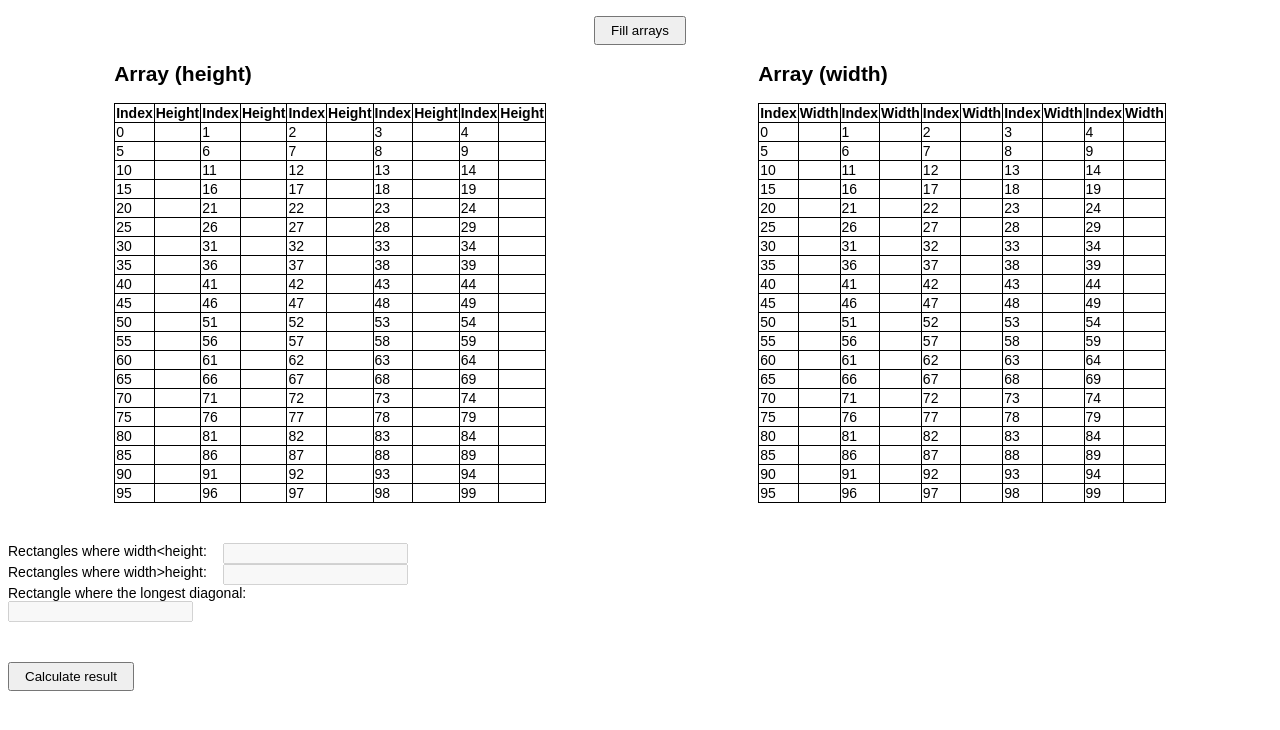
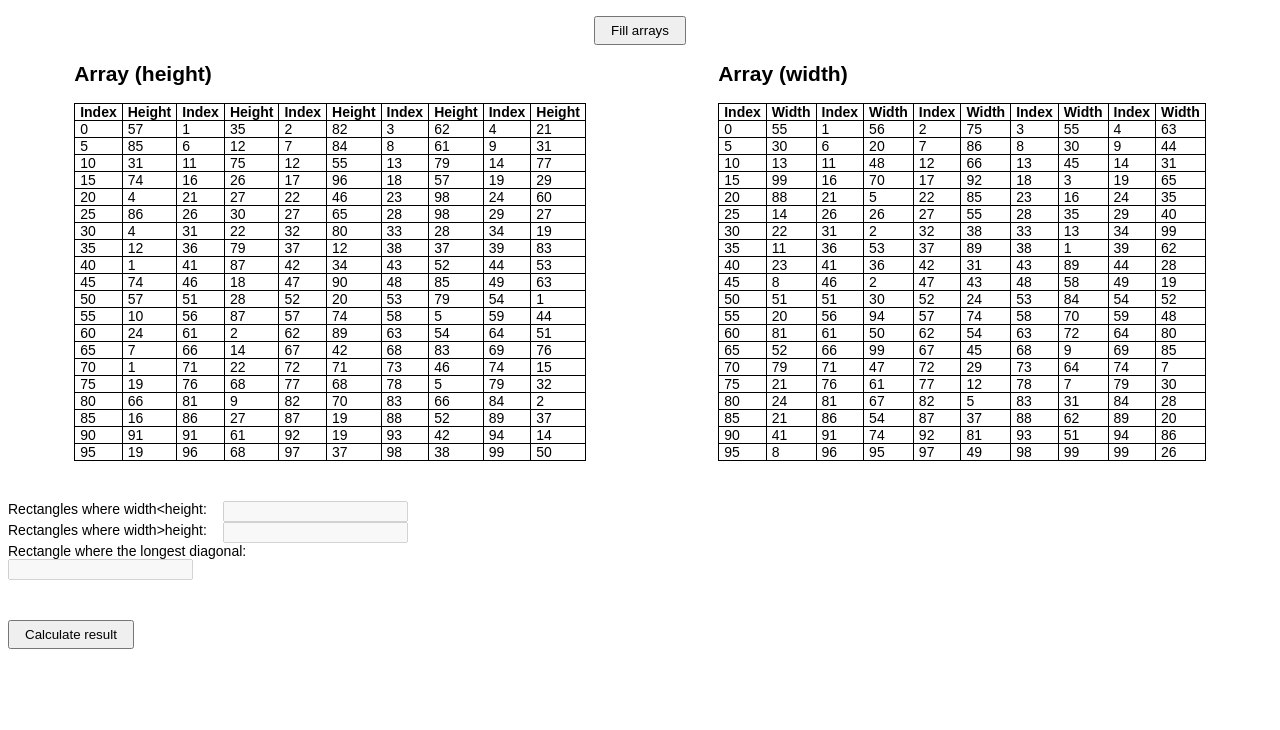
Before and after one commit to DmitriyKondaurov/taskDebet, a plain HTML site: page index.html in a window 1280 px wide. Both pictures are taken after a click on the button "Fill arrays". Shown: the part 54-784 px from the top of the page. Drawn offline with Linux system fonts and the light colour scheme.

Commit message:
get and fill random height/width in tables

```diff
--- a/main.js
+++ b/main.js
@@ -2,6 +2,7 @@ const fillButton = document.querySelector('[data-fill-btn]');
 const runButton = document.querySelector('[data-run-btn]');
 const widthTableEl = document.querySelector('[data-table-width]');
 const heightTableEl = document.querySelector('[data-table-height]');
+let rectanglesList = [];
 
 const addTableEl = (rowNumber, table) => {
   const newTrEl = document.createElement('tr');
@@ -9,14 +10,40 @@ const addTableEl = (rowNumber, table) => {
   for (let i = 0; i < 5; i++) {
     const indexTdEl = newTdEl.cloneNode(true);
     const valueTdEl = newTdEl.cloneNode(true);
-    indexTdEl.textContent = rowNumber * 5 + i;
+    indexTdEl.textContent = (rowNumber * 5 + i).toString();
+    // indexTdEl.textContent = (rowNumber * 5 + i).toString();
     newTrEl.appendChild(indexTdEl);
     newTrEl.appendChild(valueTdEl);
+
   }
-  document.body.querySelector(`[${table}]`).append(newTrEl);
+  table.append(newTrEl);
 }
 
-for (let i = 0; i < 20; i++){
-  addTableEl(i, 'data-table-height');
-  addTableEl(i, 'data-table-width');
+const buildTables = () => {
+  for (let i = 0; i < 20; i++){
+    addTableEl(i, widthTableEl);
+    addTableEl(i, heightTableEl);
+  }
 }
+
+const getRandom = () => Math.floor(Math.random() * 99) + 1;
+
+const fillArrays = () => {
+  for (let i = 0; i < 100; i++){
+    const rectangle = {};
+    rectangle.height = getRandom();
+    rectangle.width = getRandom();
+    rectanglesList.push(rectangle);
+    fillHtmlTables(i);
+  }
+  console.log(rectanglesList)
+}
+
+const fillHtmlTables = (index) => {
+  widthTableEl.children[Math.floor(index / 5)].children[index % 5 * 2 + 1].textContent = rectanglesList[index].width;
+  heightTableEl.children[Math.floor(index / 5)].children[index % 5 * 2 + 1].textContent = rectanglesList[index].height;
+}
+
+buildTables();
+
+fillButton.addEventListener('click', fillArrays);
--- a/style.css
+++ b/style.css
@@ -28,6 +28,10 @@
   border-collapse: collapse;
 }
 
+th, td {
+  padding: 0 5px;
+}
+
 .main__result {
   padding: 40px 0;
   display: flex;
```
